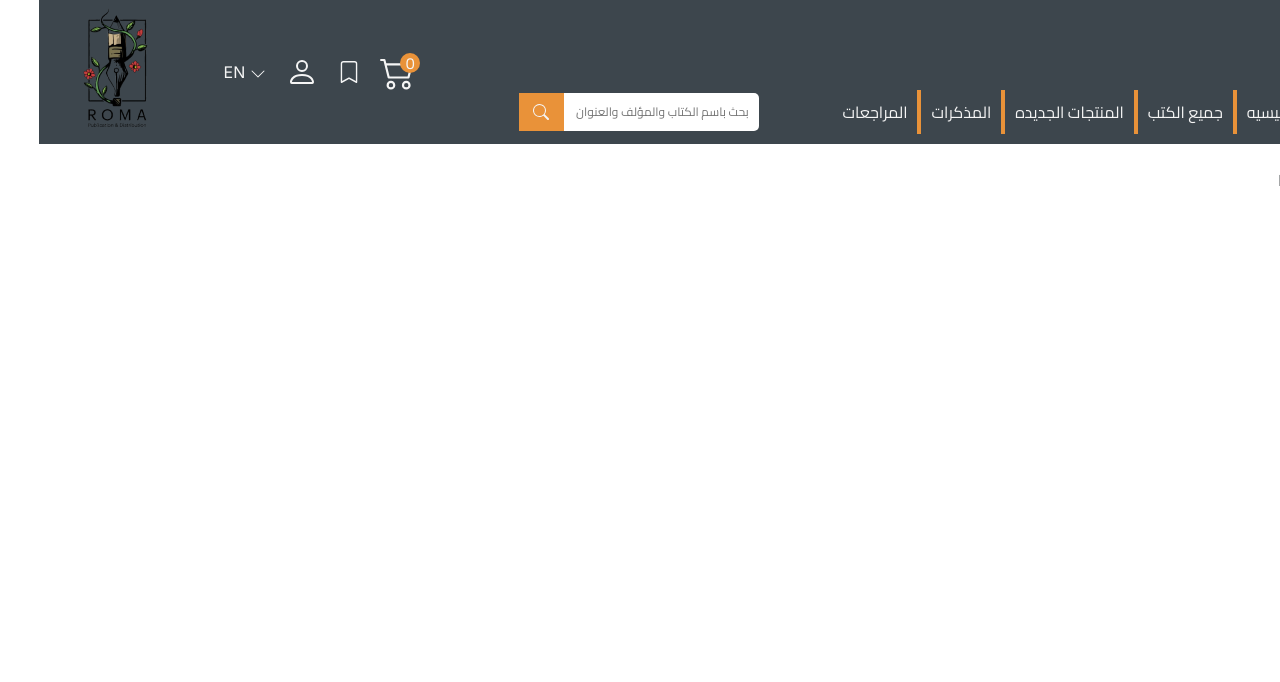
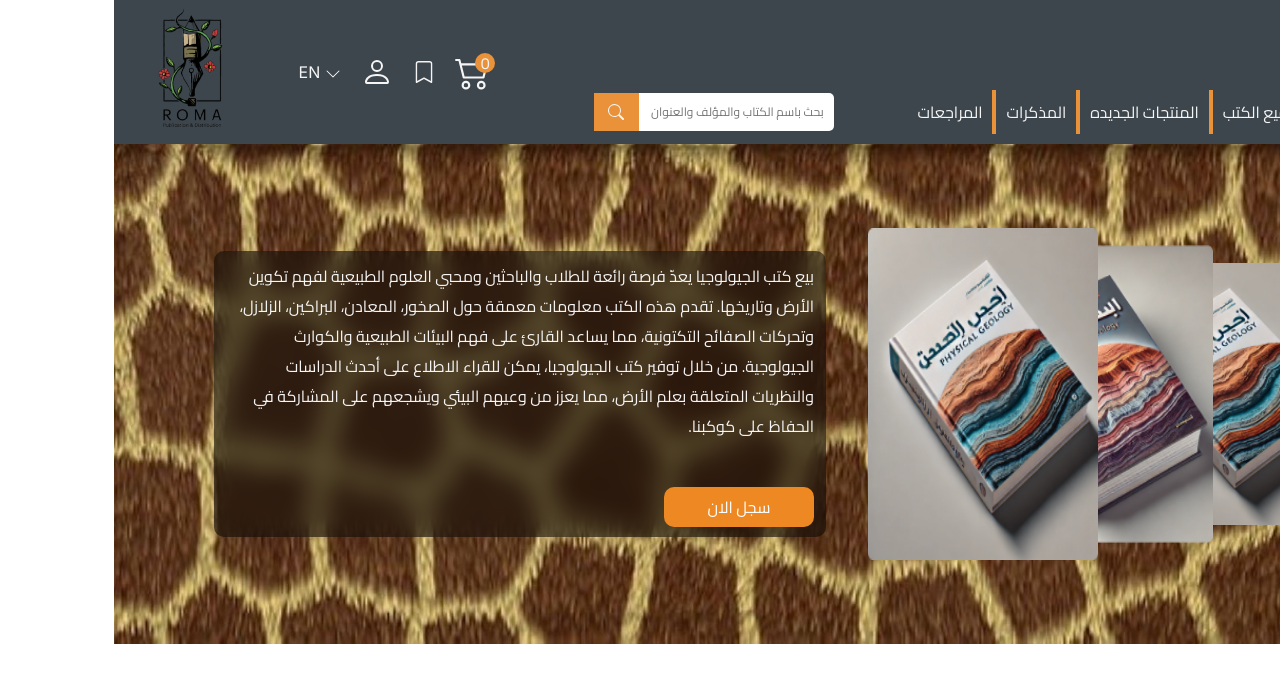
Before and after one commit to zahraa-hup/Bookecommerce, a React (Create React App) app: page / in a window 1280 px wide. Shown: the top 682 px of the page. Built offline with nearby package versions, Linux system fonts and the light colour scheme.

Commit message:
new commit

```diff
--- /dev/null
+++ b/src/components/Herosection/Hero.css
@@ -0,0 +1,87 @@
+.bannercontainer {
+  position: relative;
+  display: flex;
+  align-items: center;
+  justify-content: center;
+  height: 500px;
+}
+.banner {
+  width: 100%;
+  height: 100%;
+}
+.gridcontainer {
+  overflow: auto;
+  position: absolute;
+  padding: 0 40px;
+  max-height: 90%;
+}
+.herotext {
+  line-height: 30px !important;
+  color: var(--txt-color);
+  background: rgba(0, 0, 0, 0.5);
+  backdrop-filter: blur(12px);
+  padding: 10px;
+  border-radius: 10px;
+  display: flex;
+  flex-direction: column;
+  justify-content: center;
+}
+.btnreg {
+  width: 150px;
+  margin-top: 30px;
+}
+.herobooks {
+  display: flex;
+  justify-content: flex-end;
+  height: 350px;
+  position: relative;
+  align-items: center;
+  padding: 10px 0;
+}
+
+.heroimg1 {
+  width: 45%;
+  position: absolute;
+  height: 95%;
+  z-index: 5;
+}
+.heroimg2 {
+  width: 45%;
+  position: absolute;
+  z-index: 3;
+  left: 25%;
+  height: 85%;
+}
+.heroimg3 {
+  width: 45%;
+  position: absolute;
+  z-index: 2;
+  left: 50%;
+  height: 75%;
+}
+.gridcontainer .row {
+  gap: 30px;
+  display: flex;
+  align-items: center;
+}
+
+/*media query for responsive*/
+@media (max-width: 992px) {
+  .gridcontainer .row {
+    gap: 0;
+  }
+  .heroimg1 {
+    height: 90%;
+  }
+  .heroimg2 {
+    height: 80%;
+  }
+  .heroimg3 {
+    height: 70%;
+  }
+}
+@media (max-width: 768px) {
+  .herobooks {
+    display: none;
+  }
+}
--- /dev/null
+++ b/src/components/Herosection/Hero.jsx
@@ -0,0 +1,33 @@
+import React from "react";
+import "./Hero.css";
+
+function Hero() {
+  return (
+    <section className="bannercontainer">
+      <img src="/img/mybanner2.jpg" alt="banner" className="banner" />
+      <div className="gridcontainer ">
+        <div className="row">
+          <div className="col-lg-5 col-md-6 herobooks">
+            <img src="/img/book item2.png" alt="book" className=" heroimg3" />
+            <img src="/img/book item1.png" alt="book" className=" heroimg2" />
+            <img src="/img/book item2.png" alt="book" className=" heroimg1" />
+          </div>
+          <div className="col-md-6 col-12 herotext">
+            <p>
+              بيع كتب الجيولوجيا يعدّ فرصة رائعة للطلاب والباحثين ومحبي العلوم
+              الطبيعية لفهم تكوين الأرض وتاريخها. تقدم هذه الكتب معلومات معمقة
+              حول الصخور، المعادن، البراكين، الزلازل، وتحركات الصفائح التكتونية،
+              مما يساعد القارئ على فهم البيئات الطبيعية والكوارث الجيولوجية. من
+              خلال توفير كتب الجيولوجيا، يمكن للقراء الاطلاع على أحدث الدراسات
+              والنظريات المتعلقة بعلم الأرض، مما يعزز من وعيهم البيئي ويشجعهم
+              على المشاركة في الحفاظ على كوكبنا.
+            </p>
+            <button className="btnreg">سجل الان</button>
+          </div>
+        </div>
+      </div>
+    </section>
+  );
+}
+
+export default Hero;
--- a/src/components/Navs/Header.css
+++ b/src/components/Navs/Header.css
@@ -50,6 +50,10 @@
   display: flex;
   align-items: center;
   justify-content: center;
+  cursor: pointer;
+}
+.searchcon:hover{
+  background: #ee8e2d;
 }
 .cartstyle {
   position: relative;
--- a/src/components/Navs/Header.jsx
+++ b/src/components/Navs/Header.jsx
@@ -31,7 +31,7 @@ function Header() {
           </Navbar.Collapse>
         </Container>
       </Navbar>
-      ;
+
     </>
   );
 }
--- a/src/components/Navs/Searchinput.jsx
+++ b/src/components/Navs/Searchinput.jsx
@@ -7,7 +7,7 @@ function Searchinput() {
         className="searchinput"
         placeholder="بحث باسم الكتاب والمؤلف والعنوان"
       />
-      <button className="searchcon">
+      <div className="searchcon">
         <svg
           xmlns="http://www.w3.org/2000/svg"
           width="16"
@@ -18,7 +18,7 @@ function Searchinput() {
         >
           <path d="M11.742 10.344a6.5 6.5 0 1 0-1.397 1.398h-.001q.044.06.098.115l3.85 3.85a1 1 0 0 0 1.415-1.414l-3.85-3.85a1 1 0 0 0-.115-.1zM12 6.5a5.5 5.5 0 1 1-11 0 5.5 5.5 0 0 1 11 0" />
         </svg>
-      </button>
+      </div>
     </div>
   );
 }
--- a/src/index.css
+++ b/src/index.css
@@ -18,3 +18,15 @@ svg {
   color: var(--txt-color);
   cursor: pointer;
 }
+button {
+  padding: 5px;
+  border-radius: 10px !important;
+  background: #ed8823;
+  color: white;
+  display: flex;
+  justify-content: center;
+  align-items: center;
+}
+button:hover {
+  background: #e98e33;
+}
--- a/src/pages/Home.jsx
+++ b/src/pages/Home.jsx
@@ -1,11 +1,10 @@
 import React from 'react'
-import { Placeholder } from "react-bootstrap";
+import Hero from '../components/Herosection/Hero';
 function Home() {
   return (
-    <div>
-      Home
-
-    </div>
+    <>
+      <Hero/>
+    </>
   );
 }
 
```
Also changed, not shown: public/img/mybanner2.jpg (added).
